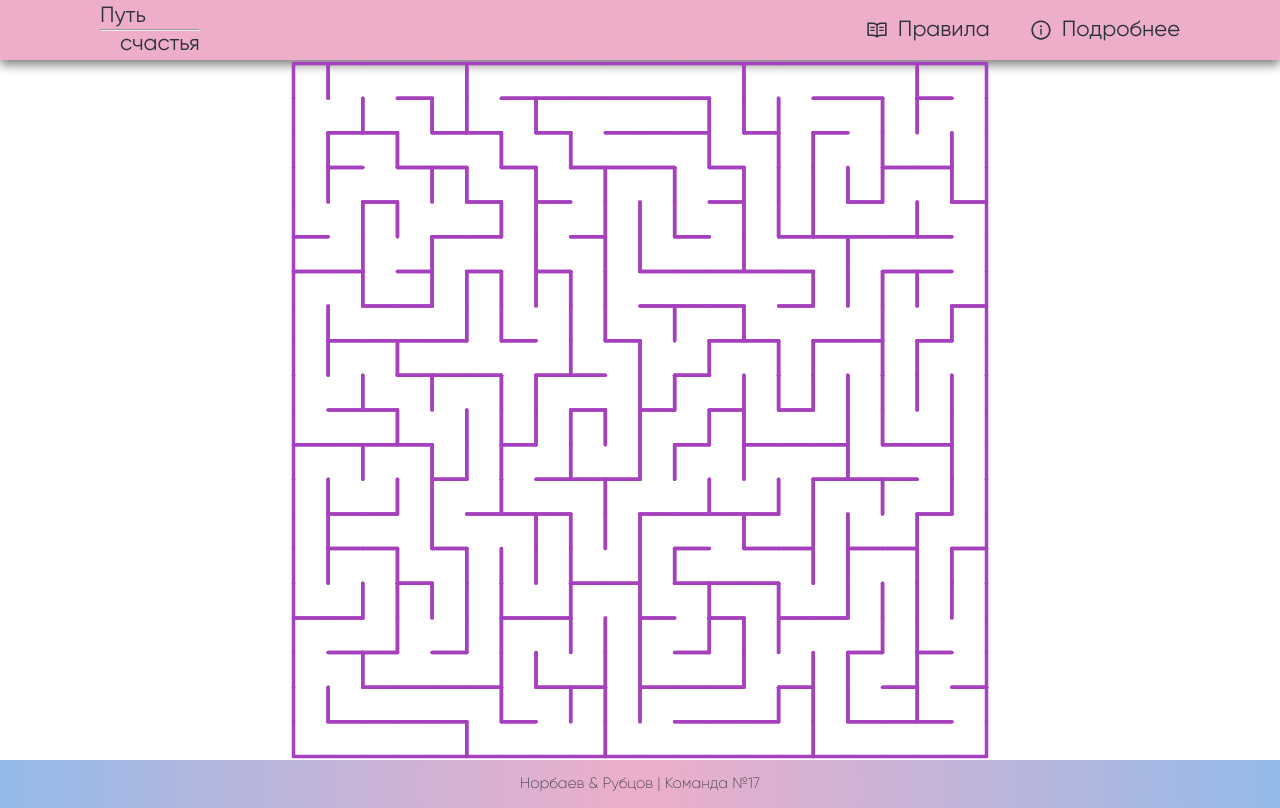
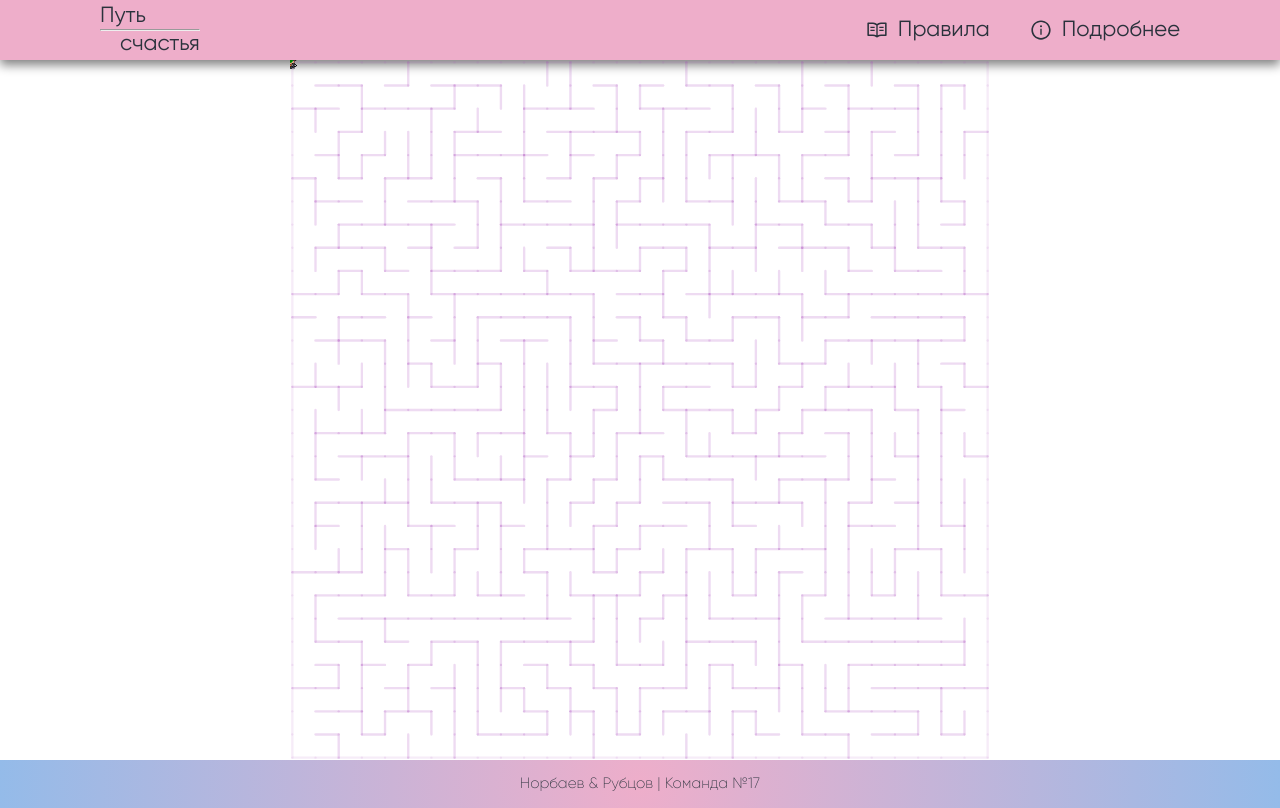
Before and after one commit to Pinkierar/hackathon-11-23, a React (Vite) app in the folder client/: page / in a window 1280 px wide. Built offline with nearby package versions, Linux system fonts and the light colour scheme.

Commit message:
Анимация родителя

```diff
--- a/client/src/components/Game/sketch.ts
+++ b/client/src/components/Game/sketch.ts
@@ -1,43 +1,55 @@
-import { Labyrinth } from '#includes/graphics';
+import { Labyrinth, Parent, SpriteShape } from '#includes/graphics';
 import { Sketch } from '#components/P5Canvas';
 
 export const sketch = (p: P5Type): Sketch => {
   let labyrinth!: Labyrinth;
-  const labyrinthSegments = p.createVector(20, 20);
+  let parent!: Parent;
 
   return {
+    preload: () => {
+      SpriteShape.images.set('parent', p.loadImage('parent.png'));
+    },
     setup: () => {
       p.colorMode(p.HSL, 1, 1, 1, 1);
       p.strokeJoin(p.ROUND);
 
-      labyrinth = new Labyrinth(p.createVector(), labyrinthSegments, {
+      labyrinth = new Labyrinth(p.createVector(), p.createVector(30, 30), {
         strokeWidth: 2,
-        stroke: p.color(0.8, 0.5, 0.5, 1),
+        stroke: p.color(0.8, 0.5, 0.5, 0.1),
       });
+
+      parent = new Parent(SpriteShape.images.get('parent'), 1);
     },
     draw: () => {
-      const canvasSize = p.createVector(p.width, p.height);
+      const size = p.createVector(p.width, p.height);
       const mousePosition = p.createVector(p.mouseX, p.mouseY);
+
       p.clear(0, 0, 0, 0);
 
-      const smallestSide = Math.min(canvasSize.x, canvasSize.y);
-      const greatestSegments = Math.max(
-        labyrinthSegments.x,
-        labyrinthSegments.y,
-      );
+      const smallestSide = Math.min(size.x, size.y);
 
-      const strokeWidth = Math.max(smallestSide / greatestSegments / 10, 2);
-      const twoStrokeWidth = strokeWidth * 2;
+      const segments = labyrinth.getSegments();
+      const greatestSegments = Math.max(segments.x, segments.y);
 
-      labyrinth.setSize(
-        p.createVector(
-          canvasSize.x - twoStrokeWidth,
-          canvasSize.y - twoStrokeWidth,
-        ),
-      );
-      labyrinth.setPosition(p.createVector(strokeWidth, strokeWidth));
-      labyrinth.setStyle({ strokeWidth });
+      const scale = Math.max(smallestSide / greatestSegments / 10, 2);
+      const twoScale = scale * 2;
+
+      labyrinth.setSize(p.createVector(size.x - twoScale, size.y - twoScale));
+      labyrinth.setPosition(p.createVector(scale, scale));
+      labyrinth.setStyle({ strokeWidth: scale });
       labyrinth.draw();
+
+      const frame = Math.floor(p.millis() / 100) % 4;
+      parent.setScale(scale * 0.16);
+      parent.setView([64 * frame, 0, 64, 64]);
+      parent.setPosition(mousePosition);
+      parent.draw();
+
+      p.push();
+      p.stroke(p.color('green'));
+      p.strokeWeight(6);
+      p.point(mousePosition);
+      p.pop();
     },
   };
 };
--- a/client/src/includes/graphics/entities/Labyrinth.ts
+++ b/client/src/includes/graphics/entities/Labyrinth.ts
@@ -25,6 +25,10 @@ export class Labyrinth extends Entity {
     this.size.set(size);
 
     this.applySize();
+  }
+
+  public getSegments(): Vector {
+    return this.segments;
   }
 
   private applySize(): void {
```
Also changed, not shown: client/public/parent.png.
